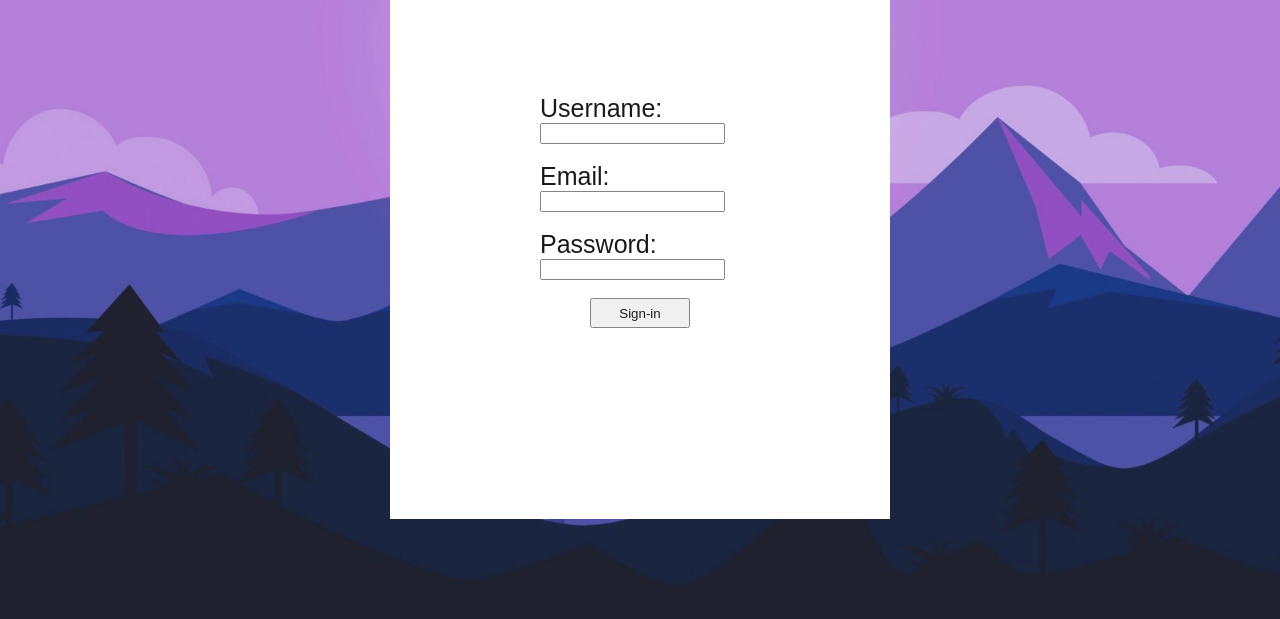
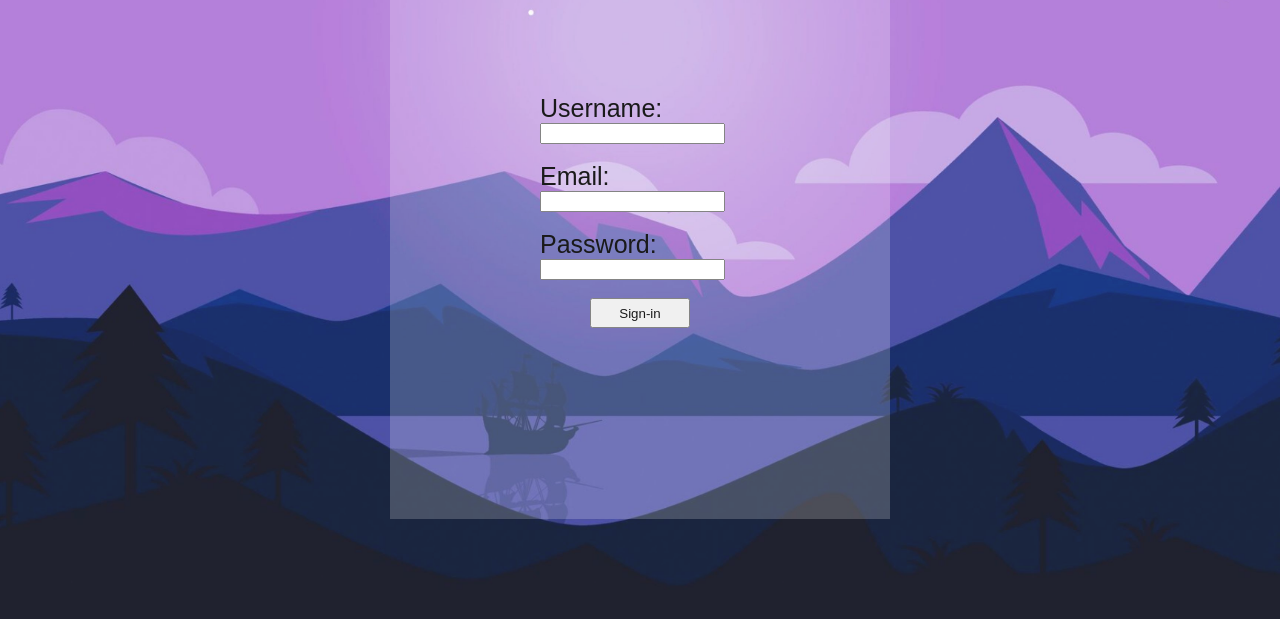
Before and after one commit to teOMORris/Portify, a plain HTML site: page HTML/register.html in a window 1280 px wide. Shown: the part 181-800 px from the top of the page. Drawn offline with Linux system fonts and the light colour scheme.

Commit message:
add transparent bg for forms in register

```diff
--- a/HTML/register.html
+++ b/HTML/register.html
@@ -12,7 +12,9 @@
 </head>
 <body>
     <section>
-        <form class="shape">
+        <form>
+            <div class="shape"></div>
+            <div class="form">
                 <div>
                     <h1>REGISTER</h1>
                 </div>
@@ -26,6 +28,7 @@
                     <input type="submit" id="submit" value="Sign-in">
                 </div>
                 <a href="/HTML/home.html"><button type="button" id="backtohome">Home</button></a>
+            </div>
         </form>
     </section>
 
--- a/Styles/register_style.css
+++ b/Styles/register_style.css
@@ -11,6 +11,17 @@ html {
 
 .shape{
     background-color: rgb(255, 255, 255);
+    position: fixed;
+    top: 50%;
+    left: 50%;
+    opacity: 20%;
+    /* bring your own prefixes */
+    transform: translate(-50%, -50%);
+    width: 500px;
+    height: 600px;
+}
+
+.form{
     position: fixed;
     top: 50%;
     left: 50%;
@@ -28,7 +39,7 @@ h1 {
     transform: translate(-50%, -50%);
 }
 
-.shape .formular{
+.form .formular{
     font-family: 'Exo 2', sans-serif;
     position: fixed;
     top: 50%;
@@ -39,7 +50,7 @@ h1 {
     height: 250px;
 }
 
-.shape #backtohome{
+#backtohome{
     position: fixed;
     top: 2%;
     left: 2%;
```
Lines whose indentation alone changed are shown as unchanged.
